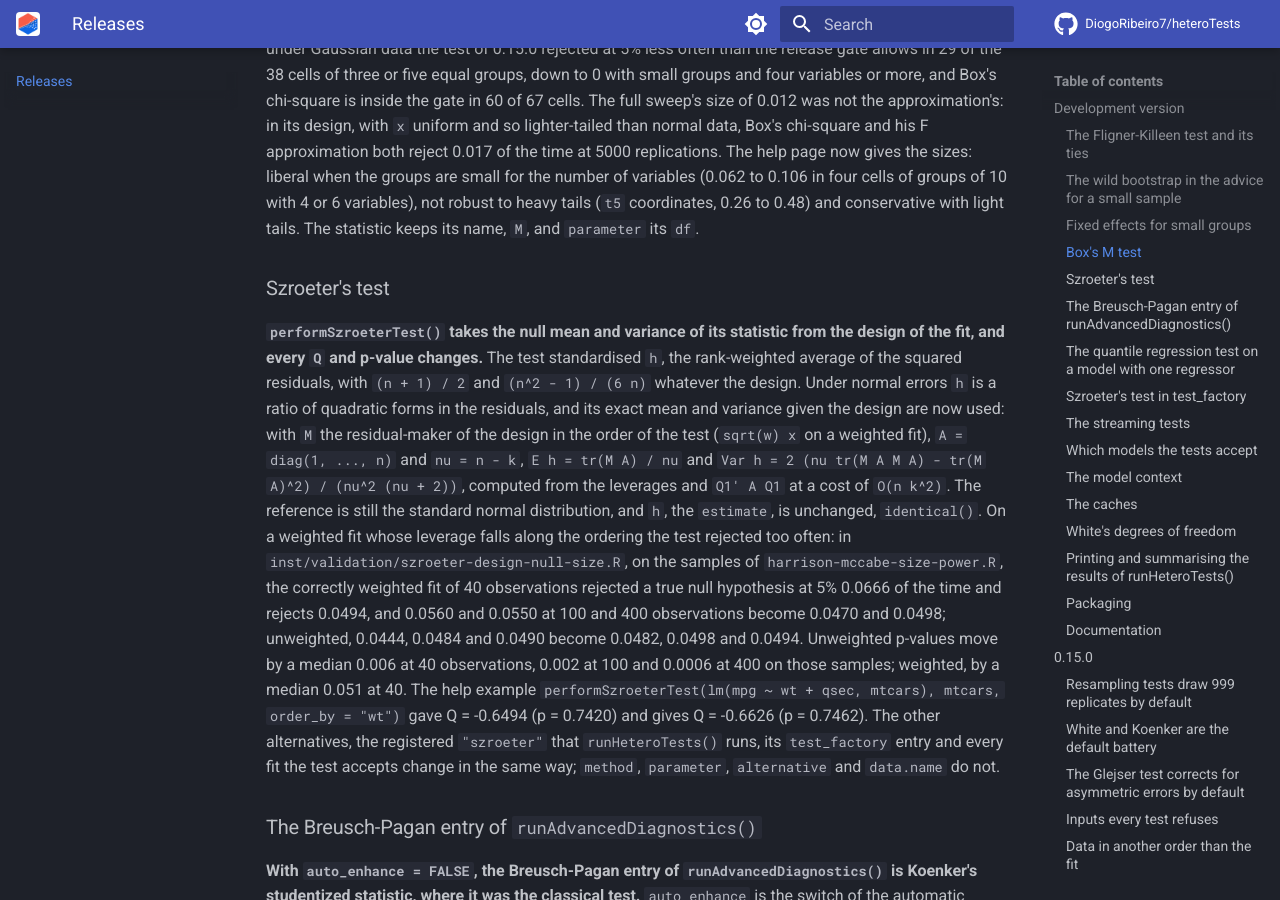
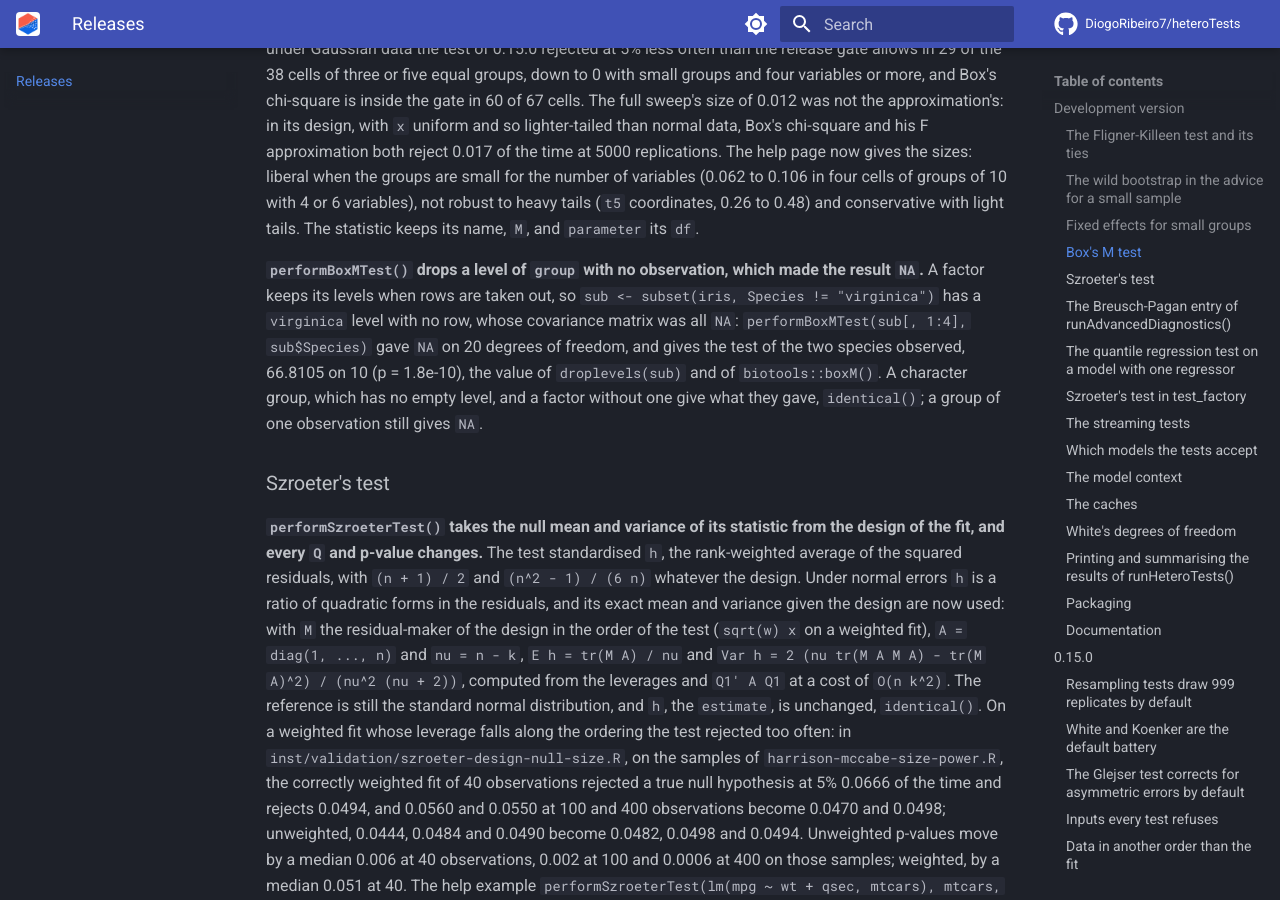
Before and after one commit to DiogoRibeiro7/heteroTests, an MkDocs documentation site: the page built from docs/releases.md, in a window 1280 px wide and 900 px high, scrolled down 4784 px. Built offline with MkDocs 1.6.1 and Material for MkDocs 9.7.7, drawn with Linux system fonts in a browser that asks for light colours; comment, search, counter and statistics services are not loaded.

Commit message:
Drop the empty levels of the group in performBoxMTest()
A factor keeps its levels when rows are taken out, and a level with no
observation gave a covariance matrix of NAs: performBoxMTest() on
subset(iris, Species != "virginica") returned NA on 20 degrees of freedom.
The group is now droplevels(as.factor(group)), so the test is that of the
groups observed: 66.8104812066 on 10 degrees of freedom (p = 1.8233e-10),
identical() to the test on droplevels() of the subset, and the value of
biotools::boxM() 4.3 on the subset.

A factor without an empty level and a character group give identical()
values, on iris, the iris subset, mtcars and the cells below. A group of
one observation still gives NA, and a group of three observations of four
variables the value it gave (133.7437103). A factor whose only observed
level has empty ones gave NA on 20 degrees of freedom and now gives what a
one-level factor gave already: NaN on 0.

test-boxm.R checks the iris subset against droplevels() and biotools, the
character group, an unused level on mtcars and the group of one. The help
page and its roxygen block say that empty levels are dropped; NEWS has the
change in bold.

tools/build-docs.R run twice; the second run changes nothing.

```diff
--- a/docs/releases.md
+++ b/docs/releases.md
@@ -259,6 +259,16 @@ when the groups are small for the number of variables (0.062 to 0.106 in four
 cells of groups of 10 with 4 or 6 variables), not robust to heavy tails
 (`t5` coordinates, 0.26 to 0.48) and conservative with light tails. The
 statistic keeps its name, `M`, and `parameter` its `df`.
+
+**`performBoxMTest()` drops a level of `group` with no observation, which
+made the result `NA`.** A factor keeps its levels when rows are taken out, so
+`sub <- subset(iris, Species != "virginica")` has a `virginica` level with no
+row, whose covariance matrix was all `NA`:
+`performBoxMTest(sub[, 1:4], sub$Species)` gave `NA` on 20 degrees of
+freedom, and gives the test of the two species observed, 66.8105 on 10
+(p = 1.8e-10), the value of `droplevels(sub)` and of `biotools::boxM()`. A
+character group, which has no empty level, and a factor without one give
+what they gave, `identical()`; a group of one observation still gives `NA`.
 
 ### Szroeter's test
 
```
Also changed, not shown: NEWS.md (+10 -0 lines), docs/reference/performBoxMTest.md (+2 -0 lines), 3 other files.
